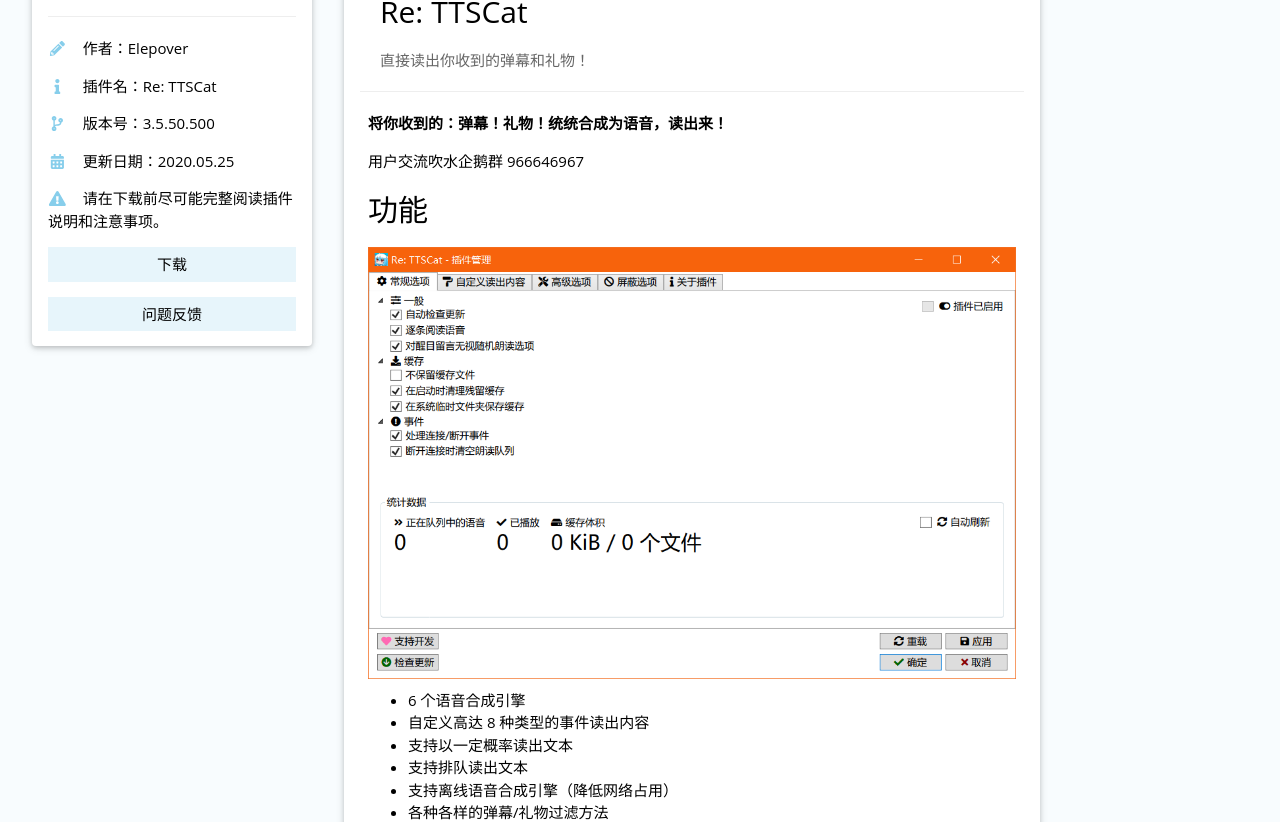
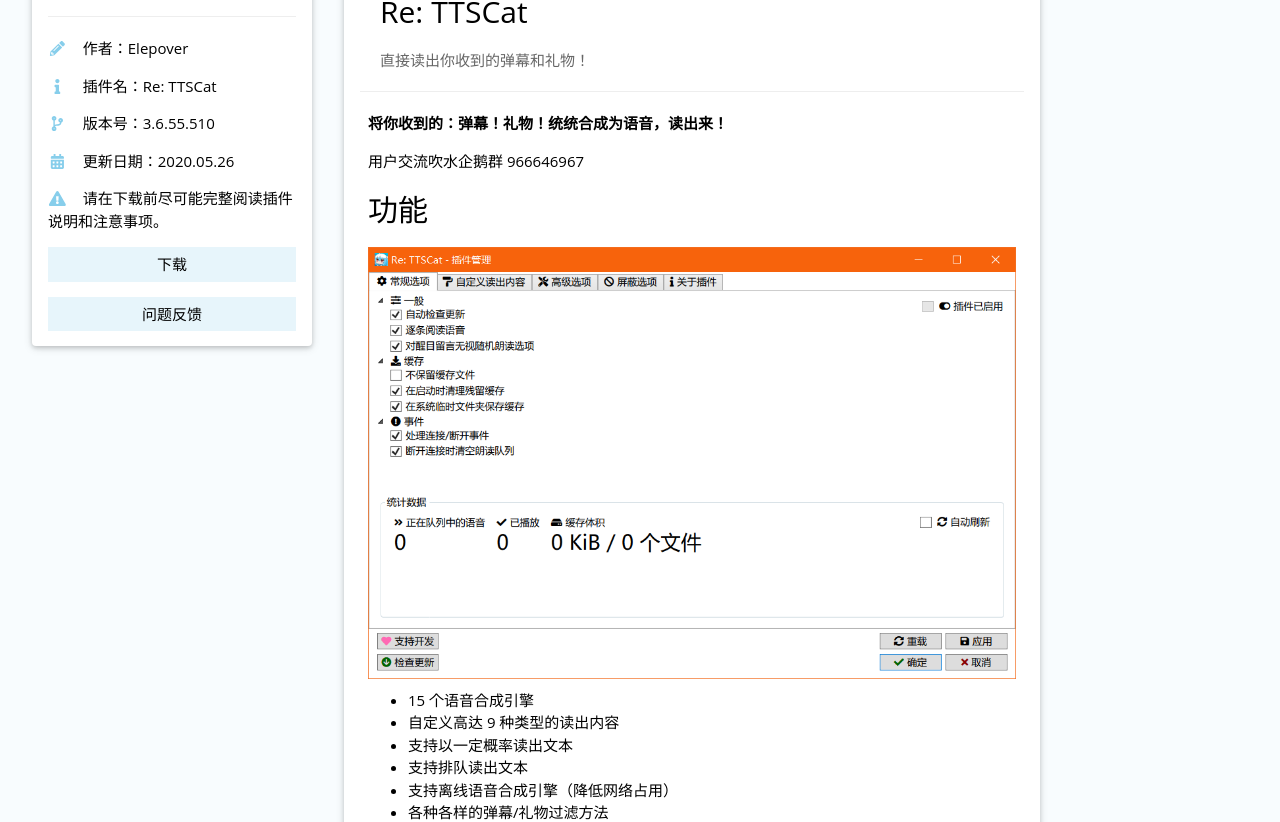
Before and after one commit to Bililive/www.danmuji.org, a Jekyll site: the page built from _plugin/Re-TTSCat.md, in a window 1280 px wide and 1400 px high. Shown: the part 131-953 px from the top of the window. Built offline with Jekyll 4.4.1, drawn with Linux system fonts in a browser that asks for light colours.

Commit message:
update to 3.6.55.510

```diff
--- a/_plugin/Re-TTSCat.md
+++ b/_plugin/Re-TTSCat.md
@@ -5,11 +5,13 @@ auther: Elepover
 plugin_author: Elepover
 plugin_name: 'Re: TTSCat'
 plugin_desc: 直接读出你收到的弹幕和礼物！
-plugin_version: 3.5.50.500
-plugin_update_datetime: 2020-05-25 17:15:00 +0800
+plugin_version: 3.6.55.510
+plugin_update_datetime: 2020-05-26 13:00:00 +0800
 plugin_update_desc: |-
   [i] 欢迎加入插件用户吹水企鹅群 966646967
-  [i] 本版本新增了 9 个功能，另有 11 处修改。
+  [i] 本版本新增了 10 个功能，另有 11 处修改。
+  [+] 增加了 9 个可用的 TTS 引擎
+      ↑ 在管理面板选择“百度（高级版）”即可尝试！
   [+] 大幅优化插件内存占用
   [+] 管理面板美化
   [+] 弹幕姬启动时可自动清理缓存（同时不影响弹幕姬启动速度）
@@ -48,8 +50,8 @@ plugin_dlnote: 请在下载前尽可能完整阅读插件说明和注意事项
 
 ![管理面板](/resource/Re-TTSCat/settings.png)
 
-- 6 个语音合成引擎
-- 自定义高达 8 种类型的事件读出内容
+- 15 个语音合成引擎
+- 自定义高达 9 种类型的读出内容
 - 支持以一定概率读出文本
 - 支持排队读出文本
 - 支持离线语音合成引擎（降低网络占用）
```
Also changed, not shown: 1 other file.
